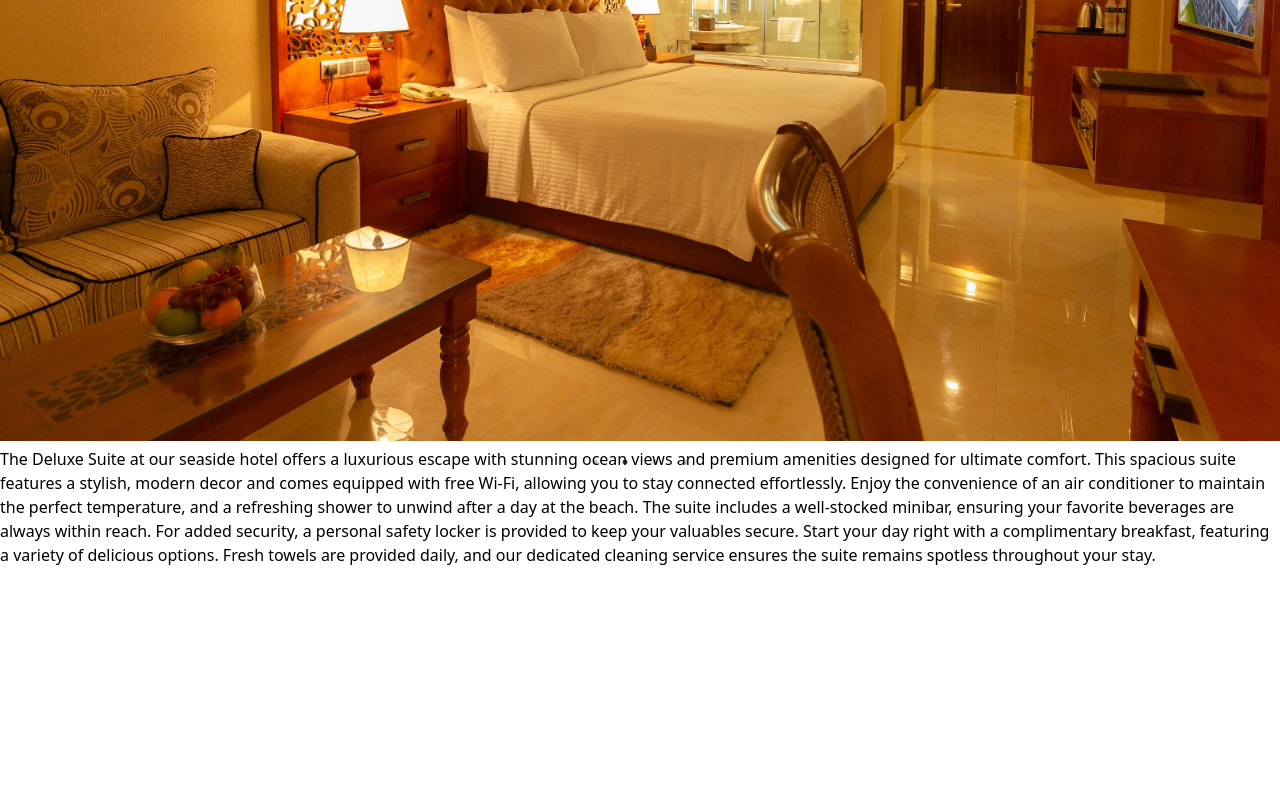
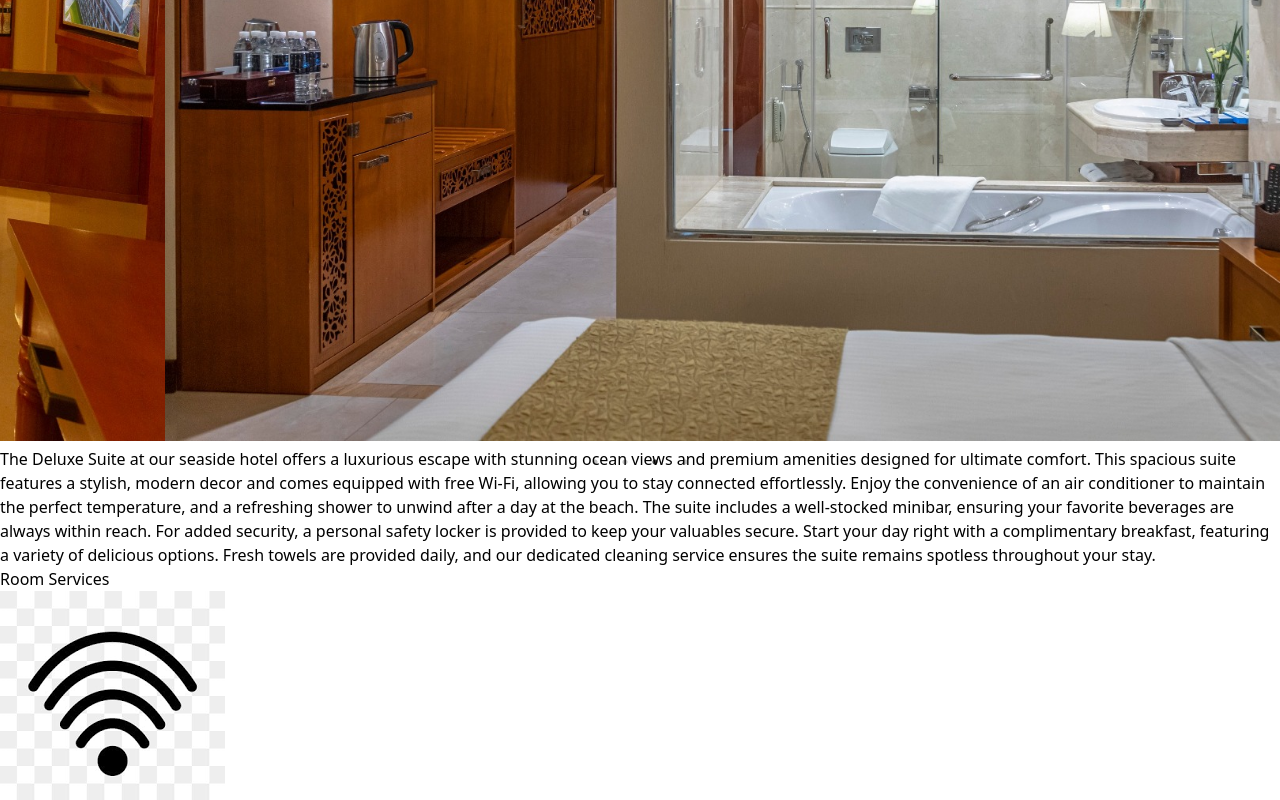
Before and after one commit to Sanduni4822/Hotel-Booking-System-New, a React (Vite) app: page /deluxesuite in a window 1280 px wide. Shown: the part 584-1384 px from the top of the page. Before the commit the page ends 1151 px from the top, so only its background shows below. Built offline with nearby package versions, Linux system fonts and the light colour scheme.

Commit message:
Added room services

```diff
--- a/src/pages/DeluxeSuitePage.jsx
+++ b/src/pages/DeluxeSuitePage.jsx
@@ -3,9 +3,19 @@ import Slider from 'react-slick';
 import "slick-carousel/slick/slick.css";
 import "slick-carousel/slick/slick-theme.css";
 import image1 from '../assets/Deluxesuite/image1.jpg';
-import image2 from '../assets/Deluxesuite/image2.jpg'; // Add more images
+import image2 from '../assets/Deluxesuite/image2.jpg';
 import image3 from '../assets/Deluxesuite/image3.jpg';
 import image4 from '../assets/Deluxesuite/image4.jpg';
+
+// Importing Icon Images
+import WifiIcon from '../assets/facilityicons/WifiIcon.png';
+import CleaningIcon from '../assets/facilityicons/CleaningIcon.png';
+import AirConditionerIcon from '../assets/facilityicons/AirConditionerIcon.png';
+import ShowerIcon from '../assets/facilityicons/ShowerIcon.jpg';
+import MinibarIcon from '../assets/facilityicons/MinibarIcon.png';
+import SafetyLockerIcon from '../assets/facilityicons/SafetyLockerIcon.png';
+import BreakfastIcon from '../assets/facilityicons/BreakfastIcon.png';
+import TowelsIcon from '../assets/facilityicons/TowelsIcon.jpg';
 
 const DeluxeSuitePage = () => {
   const settings = {
@@ -18,6 +28,17 @@ const DeluxeSuitePage = () => {
     autoplaySpeed: 3000,
     arrows: true,
   };
+
+  const amenities = [
+    { icon: WifiIcon, label: 'Free Wi-Fi' },
+    { icon: CleaningIcon, label: 'Daily Cleaning' },
+    { icon: AirConditionerIcon, label: 'Air Conditioner' },
+    { icon: ShowerIcon, label: 'Shower' },
+    { icon: MinibarIcon, label: 'Minibar' },
+    { icon: SafetyLockerIcon, label: 'Safety Locker' },
+    { icon: BreakfastIcon, label: 'Breakfast Included' },
+    { icon: TowelsIcon, label: 'Fresh Towels' },
+  ];
 
   return (
     <div className="p-6">
@@ -41,18 +62,31 @@ const DeluxeSuitePage = () => {
                 <img src={image3} alt="Deluxe Suite 3" className="w-full h-auto rounded-lg shadow-md" />
               </div>
               <div>
-                <img src={image4} alt="Deluxe Suite 3" className="w-full h-auto rounded-lg shadow-md" />
+                <img src={image4} alt="Deluxe Suite 4" className="w-full h-auto rounded-lg shadow-md" />
               </div>
             </Slider>
           </div>
 
           {/* Text Section */}
-          <p className="text-lg">
+          <p className="text-lg mb-6">
             The Deluxe Suite at our seaside hotel offers a luxurious escape with stunning ocean views and premium amenities designed for ultimate comfort. This spacious suite features a stylish, modern decor and comes equipped with free Wi-Fi, allowing you to stay connected effortlessly. Enjoy the convenience of an air conditioner to maintain the perfect temperature, and a refreshing shower to unwind after a day at the beach. The suite includes a well-stocked minibar, ensuring your favorite beverages are always within reach. For added security, a personal safety locker is provided to keep your valuables secure. Start your day right with a complimentary breakfast, featuring a variety of delicious options. Fresh towels are provided daily, and our dedicated cleaning service ensures the suite remains spotless throughout your stay.
           </p>
+
+          {/* Room services Section */}
+          <div>
+            <h2 className="text-2xl font-semibold mb-4">Room Services</h2>
+            <div className="grid grid-cols-2 gap-4">
+              {amenities.map((amenity, index) => (
+                <div key={index} className="flex items-center space-x-2">
+                  <img src={amenity.icon} alt={amenity.label} className="w-6 h-6" />
+                  <span className="text-lg">{amenity.label}</span>
+                </div>
+              ))}
+            </div>
+          </div>
         </div>
 
-        {/* Right Column (Empty) */}
+        {/* Right Column (Empty for now) */}
         <div></div>
 
       </div>
```
